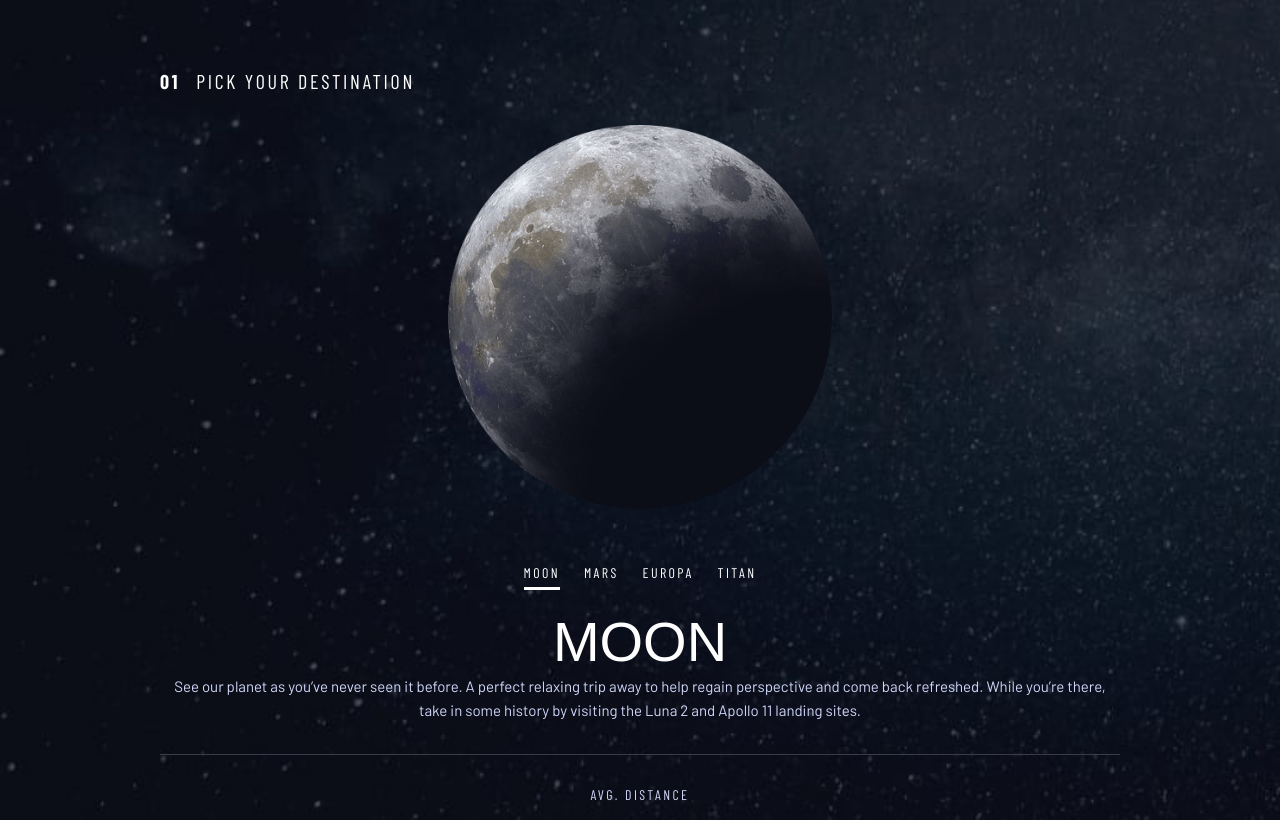
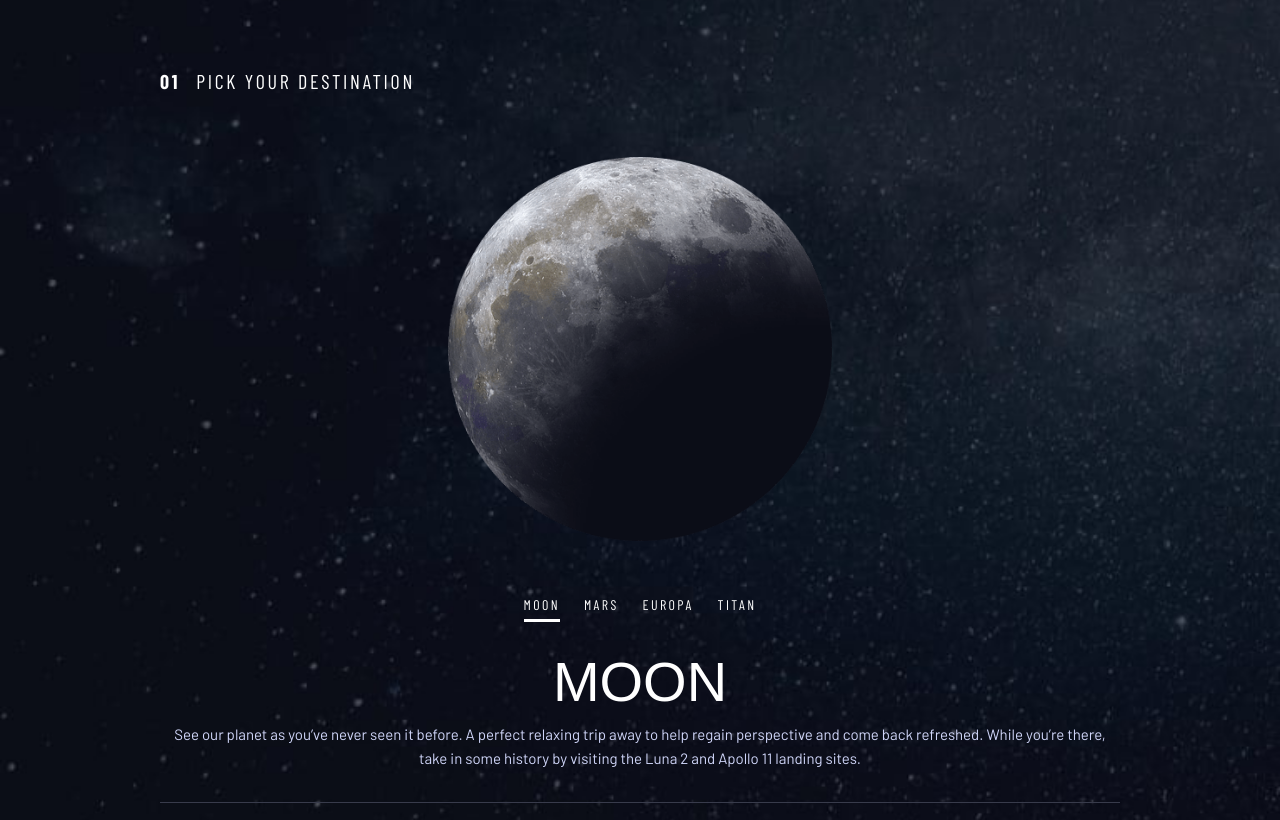
Before and after one commit to sfmayke/space-tourism-website, a Next.js app: page /destination in a window 1280 px wide. Shown: the part 267-1087 px from the top of the page. Built offline with nearby package versions, Linux system fonts and the light colour scheme; a web font is replaced by a local one.

Commit message:
💄 (motion): page animation updated

```diff
--- a/src/app/crew/page.tsx
+++ b/src/app/crew/page.tsx
@@ -1,6 +1,6 @@
+import backgroundImageSrc from "@public/images/crew/background-crew-desktop.jpg";
 import BackgroundImage from "@ui/background-image";
-import backgroundImageSrc from "@public/images/crew/background-crew-desktop.jpg";
-import PageAnimation from "../pageAnimation";
+import PageAnimation from "../../components/ui/page-animation";
 
 export default function Crew() {
   return (
--- a/src/app/destination/page.tsx
+++ b/src/app/destination/page.tsx
@@ -1,19 +1,24 @@
 import PlanetNavegationTabs from "@/components/destination/planet-navegation-tabs";
 import BackgroundImage from "@/components/ui/background-image";
+import PageContainer from "@/components/ui/page-container";
 import backgroundImage from "@public/images/destination/background-destination-desktop.jpg";
-import PageAnimation from "../pageAnimation";
 import destinationData from "./destinations-data.json";
 
-export default function Destination() {
-  return (
-    <div className="flex min-h-screen flex-col items-center justify-between overflow-x-hidden p-6 tablet:px-10 tablet:pt-0 desktop:flex-row desktop:p-40">
+const backgroundImg = (
   <BackgroundImage
     srcDefault={backgroundImage}
     srcTablet="/images/destination/background-destination-tablet.jpg"
     srcMobile="/images/destination/background-destination-mobile.jpg"
     alt="destination-background"
   />
-      <PageAnimation>
+);
+
+export default function Destination() {
+  return (
+    <PageContainer
+      backgroundImg={backgroundImg}
+      className="flex min-h-screen flex-col items-center justify-between overflow-x-hidden p-6 tablet:px-10 tablet:pt-0 desktop:flex-row desktop:p-40"
+    >
       <article className="flex flex-col items-center gap-4 tablet:mt-10 tablet:max-w-md tablet:gap-6 desktop:items-start">
         <p className="font-barlow-condensed text-nav uppercase tablet:self-start tablet:text-xl tablet:leading-6">
           <span className="mr-4 font-bold">01</span>
@@ -24,7 +29,6 @@ export default function Destination() {
         className="mt-7 tablet:mt-14"
         destinations={destinationData}
       />
-      </PageAnimation>
-    </div>
+    </PageContainer>
   );
 }
--- a/src/app/layout.tsx
+++ b/src/app/layout.tsx
@@ -1,6 +1,6 @@
 import Navbar from "@layout/navbar";
+import { Barlow, Barlow_Condensed, Bellefair } from "next/font/google";
 import "./globals.css";
-import { Bellefair, Barlow_Condensed, Barlow } from "next/font/google";
 
 const bellefair = Bellefair({ subsets: ["latin"], weight: "400" });
 const barlow_condensed = Barlow_Condensed({
--- a/src/app/page.tsx
+++ b/src/app/page.tsx
@@ -1,18 +1,24 @@
 import ExploreButtom from "@/components/home/expore-buttom";
+import PageContainer from "@/components/ui/page-container";
 import backgroundImageSrc from "@public/images/home/background-home-desktop.jpg";
 import BackgroundImage from "@ui/background-image";
-import PageAnimation from "./pageAnimation";
 
-export default function Home() {
-  return (
-    <div className="flex flex-col items-center justify-between p-6 tablet:pt-0 desktop:flex-row desktop:px-40 desktop:py-32">
+const backgroundImg = (
   <BackgroundImage
     srcDefault={backgroundImageSrc}
     srcTablet="/images/home/background-home-tablet.jpg"
     srcMobile="/images/home/background-home-mobile.jpg"
     alt="home-background-space"
   />
-      <PageAnimation className="flex flex-col items-center desktop:flex-row desktop:gap-96">
+);
+
+export default function Home() {
+  return (
+    <PageContainer
+      backgroundImg={backgroundImg}
+      motionClassName="flex flex-col items-center desktop:flex-row desktop:gap-96"
+      className="flex flex-col items-center justify-between p-6 tablet:pt-0 desktop:flex-row desktop:px-40 desktop:py-32"
+    >
       <article className="flex flex-col items-center gap-4 tablet:mt-[6.625rem] tablet:max-w-md tablet:gap-6 desktop:items-start">
         <p className="font-barlow-condensed text-nav uppercase text-secondary tablet:text-xl desktop:text-sh1">
           so, you want to travel to
@@ -25,14 +31,13 @@ export default function Home() {
           tablet:text-base tablet:leading-6
           desktop:text-left desktop:text-[1.125rem] desktop:leading-8"
         >
-            Let’s face it; if you want to go to space, you might as well
-            genuinely go to outer space and not hover kind of on the edge of it.
-            Well sit back, and relax because we’ll give you a truly out of this
-            world experience!
+          Let’s face it; if you want to go to space, you might as well genuinely
+          go to outer space and not hover kind of on the edge of it. Well sit
+          back, and relax because we’ll give you a truly out of this world
+          experience!
         </p>
       </article>
       <ExploreButtom />
-      </PageAnimation>
-    </div>
+    </PageContainer>
   );
 }
--- a/src/components/destination/planet-navegation-tabs.tsx
+++ b/src/components/destination/planet-navegation-tabs.tsx
@@ -36,7 +36,7 @@ export default function PlanetNavegationTabs({
     <>
       <AnimatePresence mode="wait">
         <motion.div
-          className="relative mx-auto mt-8 h-44 w-44 tablet:h-[300px] tablet:w-[300px] desktop:h-96 desktop:w-96"
+          className="relative mx-auto mt-8 h-44 w-44 tablet:mt-16 tablet:h-[300px] tablet:w-[300px] desktop:h-96 desktop:w-96"
           key={selectedPlanet.name}
           initial={{ left: 100, opacity: 0 }}
           animate={{ left: 0, opacity: 1 }}
@@ -84,14 +84,14 @@ export default function PlanetNavegationTabs({
               value={selectedPlanet.name}
               key={selectedPlanet.travel}
             >
-              <h1 className="mt-7 flex justify-center text-h3 uppercase">
+              <h1 className="mt-7 flex justify-center text-h3 uppercase tablet:mt-9">
                 {selectedPlanet.name}
               </h1>
-              <p className="text-center font-barlow text-[15px] leading-6 text-secondary">
+              <p className="text-center font-barlow text-[15px] leading-6 text-secondary tablet:mt-2">
                 {selectedPlanet.description}
               </p>
               <Divider />
-              <div className="flex flex-col gap-8">
+              <div className="flex flex-col gap-3 tablet:flex-row tablet:justify-center tablet:gap-36">
                 <PlanetInfo
                   label="avg. distance"
                   info={selectedPlanet.distance}
--- a/src/app/pageAnimation.tsx
+++ b/src/components/ui/page-animation.tsx
@@ -1,6 +1,6 @@
 "use client";
 
-import { motion, AnimatePresence } from "framer-motion";
+import { AnimatePresence, motion } from "framer-motion";
 import { PropsWithChildren, useId } from "react";
 
 interface Props extends PropsWithChildren {
--- /dev/null
+++ b/src/components/ui/page-container.tsx
@@ -0,0 +1,33 @@
+"use client";
+
+import { AnimatePresence, motion } from "framer-motion";
+import { PropsWithChildren, ReactNode } from "react";
+
+interface Props extends PropsWithChildren {
+  className?: string;
+  backgroundImg?: ReactNode;
+  motionClassName?: string;
+}
+
+export default function PageContainer({
+  className,
+  children,
+  backgroundImg,
+  motionClassName,
+}: Props) {
+  return (
+    <div className={className}>
+      {backgroundImg}
+      <AnimatePresence mode="wait">
+        <motion.div
+          initial={{ opacity: 0, y: 20 }}
+          animate={{ opacity: 1, y: 0 }}
+          exit={{ opacity: 0, y: 20 }}
+          className={motionClassName}
+        >
+          {children}
+        </motion.div>
+      </AnimatePresence>
+    </div>
+  );
+}
```
Lines whose indentation alone changed are shown as unchanged.
